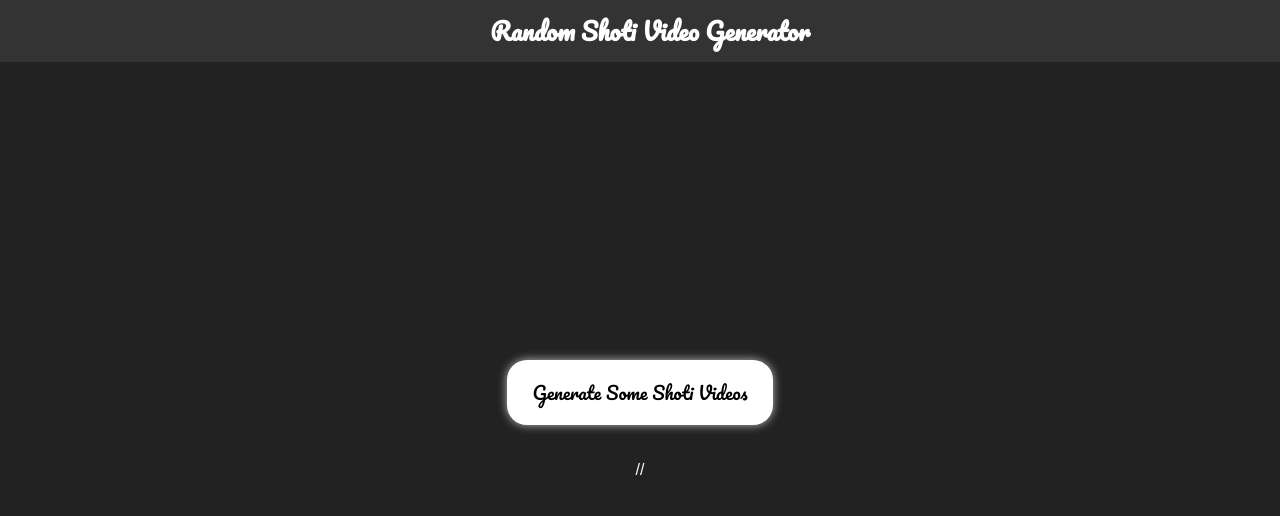
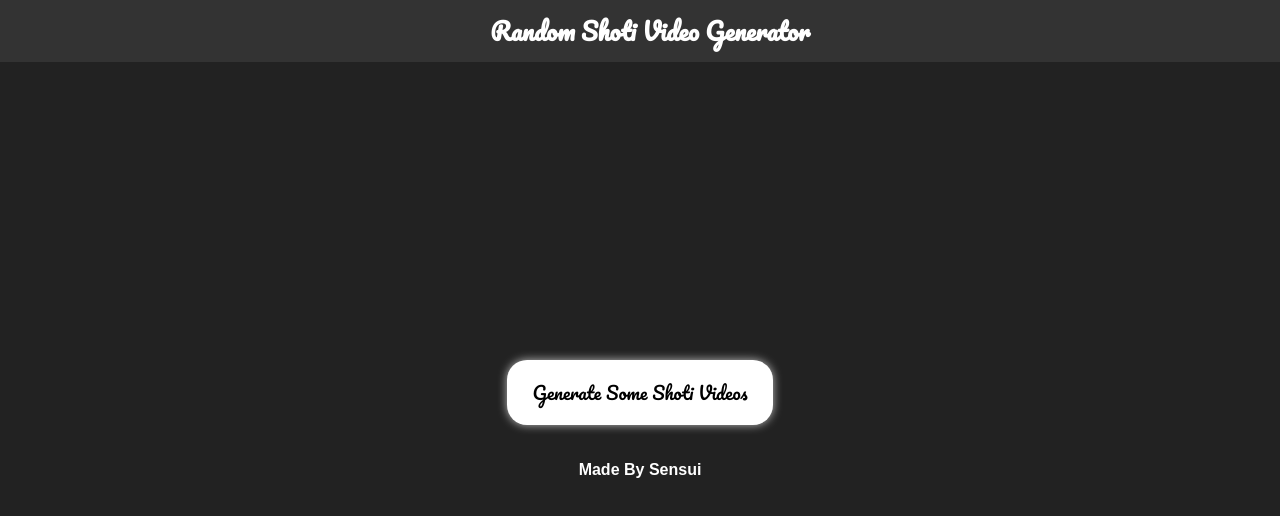
Before and after one commit to kyushoo/Random-Shoti-Videos, a plain HTML site: page index.html in a window 1280 px wide. Drawn offline with Linux system fonts and the light colour scheme.

Commit message:
Update index.html

```diff
--- a/index.html
+++ b/index.html
@@ -141,6 +141,6 @@
     Your browser does not support the video tag.
   </video>
   <br>
-  //<a id="redirectButton" class="button" style="display: none" target="_blank">Go To This Video</a>
+  <b>Made By Sensui</b>
 </body>
   </html>
```
